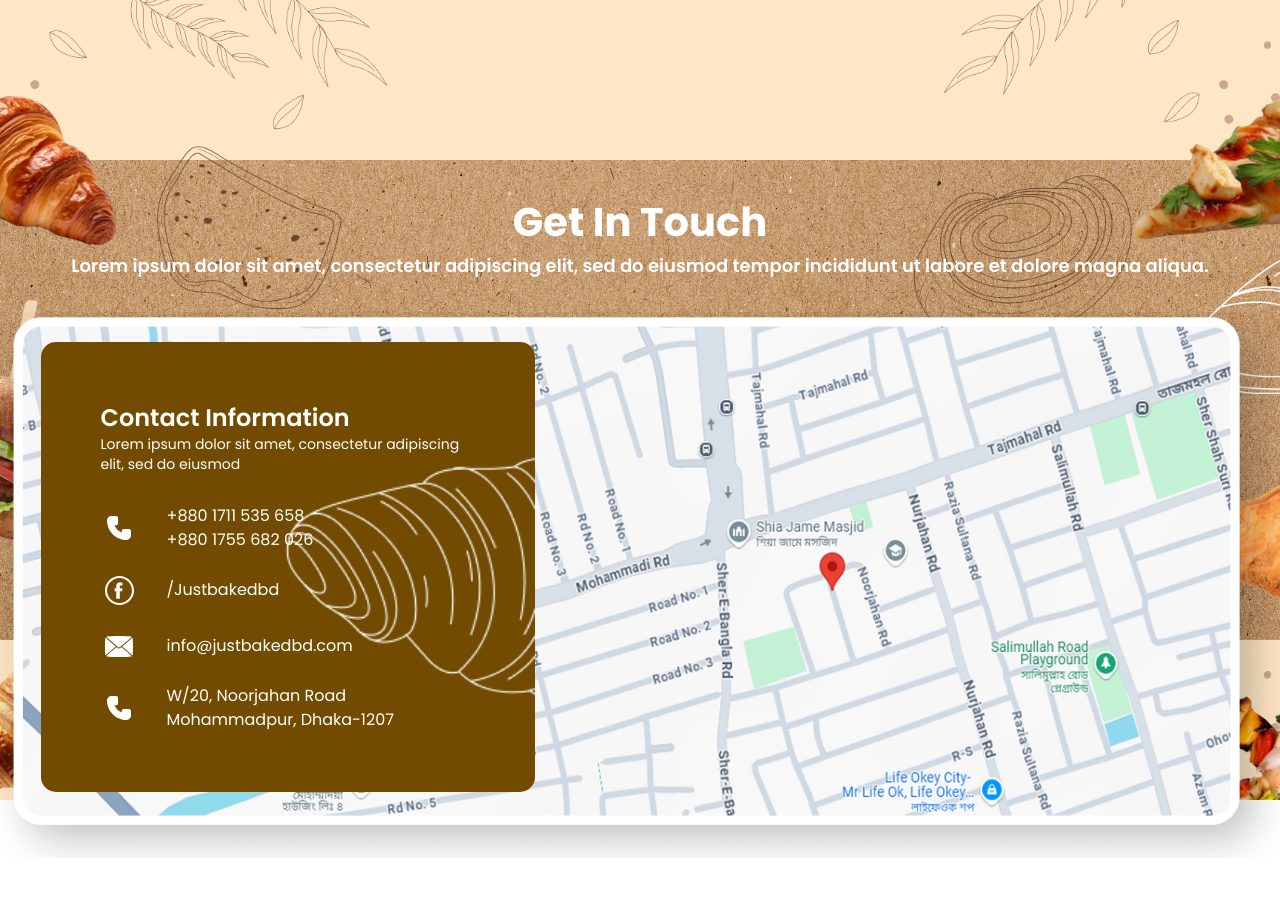
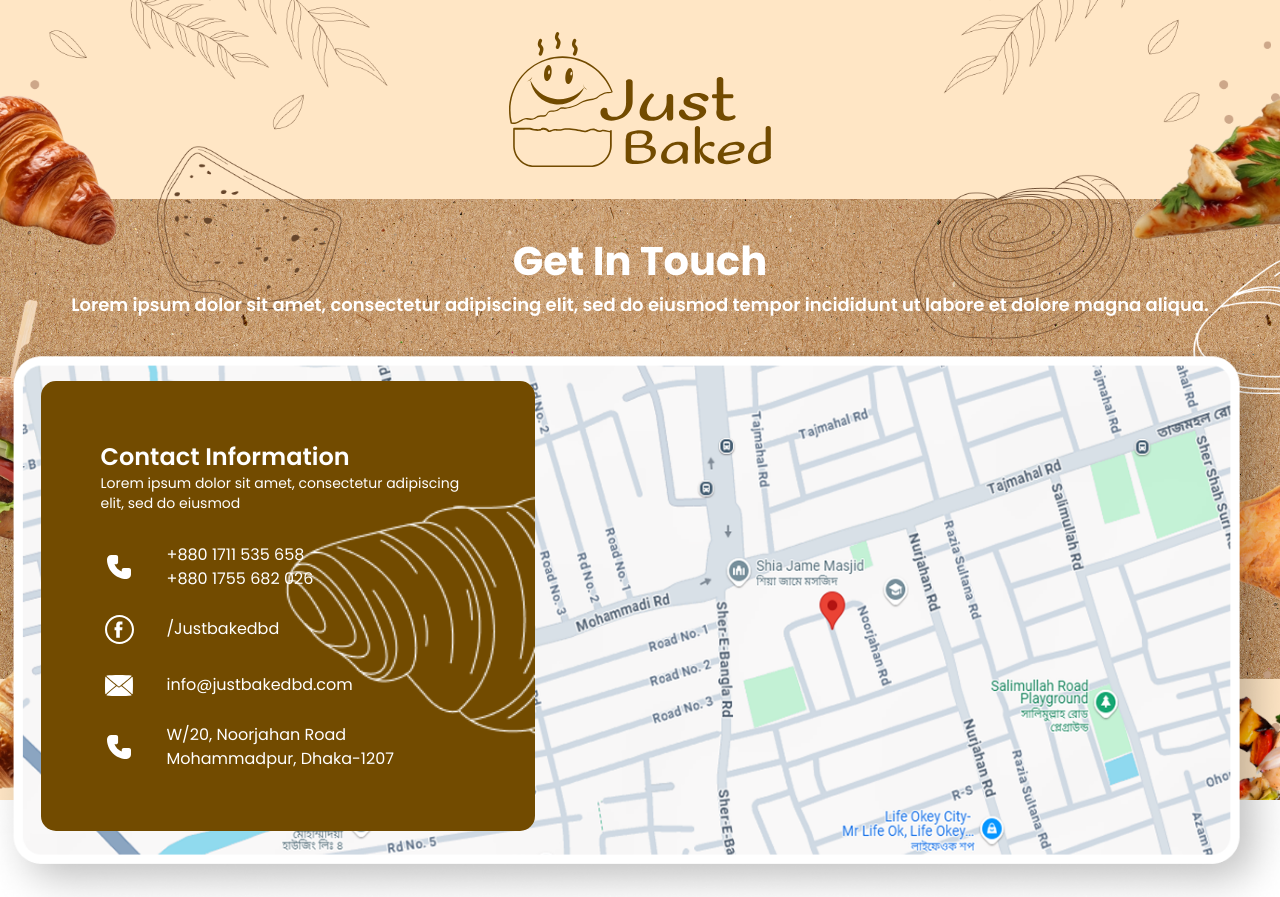
Before and after one commit to Mirza-Mahbub/JustBaked, a website: page src/contact.html in a window 1280 px wide. Before the commit the page ends 858 px from the top, so only its background shows below. Drawn offline with Linux system fonts and the light colour scheme.

Commit message:
Missing Logo Added

```diff
--- a/src/contact.html
+++ b/src/contact.html
@@ -16,8 +16,12 @@
       <div
         class="absolute top-0 left-0 w-[100%] h-[100%] bg-cover bg-center opacity-[1] bg-[url('image/contact/overlay.png')]"
       ></div>
+      <div class="w-full">
+        <div class="w-full flex justify-center my-8">
+          <img src="image/Footer/Logo.svg" alt="" />
+        </div>
         <div
-        class="bg-[url('image/contact/Rectangle.png')] h-full max-h-[480px] w-full flex justify-center mt-40"
+          class="bg-[url('image/contact/Rectangle.png')] h-full max-h-[480px] w-full flex justify-center"
         >
           <div class="">
             <h1 class="text-[40px] text-white font-bold text-center mt-8">
@@ -83,5 +87,6 @@
           </div>
         </div>
       </div>
+    </div>
   </body>
 </html>
```
Also changed, not shown: src/output.css. Lines whose indentation alone changed are shown as unchanged.
